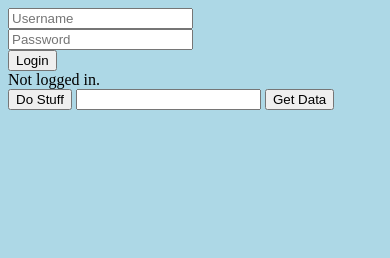
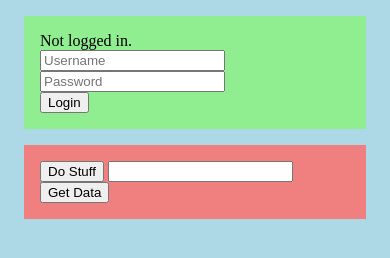
Before and after one commit to johnmigliozzi/simple_fastapi_boilerplate, a plain HTML site: page static/index.html in a window 390 px wide. Drawn offline with Linux system fonts and the light colour scheme; no server answers.

Commit message:
Add logout and make UI responsive to login status

```diff
--- a/static/app.js
+++ b/static/app.js
@@ -7,7 +7,36 @@ async function token(username,password) {
             'Content-Type': 'application/x-www-form-urlencoded'
         },
         body: `&username=${username}&password=${password}`
+    }).then(json => {
+        uiSetLoginStatus();
     });
+}
+
+// Log Out
+async function logout() {
+    fetch('/logout', {
+        method: 'POST'
+    }).then(json => {
+        uiSetLoginStatus();
+    });
+}
+
+async function uiSetLoginStatus(){
+    getJsonApiResponse("http://127.0.0.1:8000/users/me")
+        .then(json => {
+            try {
+                document.getElementById("logged-in-as-user").innerHTML = `Logged in as: ${json["full_name"]}.`
+                document.getElementById("login_form").style.display = "none";
+                document.getElementById("logout_form").style.display = "block";
+            } catch(TypeError) {
+                document.getElementById("logged-in-as-user").innerHTML = `Not logged in.`
+                document.getElementById("login_form").style.display = "block";
+                document.getElementById("logout_form").style.display = "none";
+            } finally {
+                document.getElementById("username_id").value = "";
+                document.getElementById("password_id").value = "";
+            }
+        });
 }
 
 // Accept any URL and return a JS object from a JSON API
@@ -50,3 +79,5 @@ async function getData() {
             }
         })
 }
+
+uiSetLoginStatus();
--- a/static/index.html
+++ b/static/index.html
@@ -10,6 +10,10 @@
         <script src="./app.js"></script>
     </head>
     <body>
+      <section id="login-area">
+
+        <div id="logged-in-as-user"></div>
+
         <form class="login_form" id="login_form">
             <div class="username_div">
               <input type="text" id="username_id" name="username" placeholder="Username"><br>
@@ -18,13 +22,21 @@
               <input type="password" id="password_id" name="password" placeholder="Password">
             </div>
             <div class="btn_div">
-              <input type="button" id="btn_id" value="Login" class="login_btn" onclick="token(document.getElementById('username_id').value,document.getElementById('password_id').value)">
+              <input type="button" id="login-button" value="Login" class="login_btn" onclick="token(document.getElementById('username_id').value,document.getElementById('password_id').value)">
             </div>
-          </form>
-        <div id="logged-in-as-user">Not logged in.</div>
+        </form>
+
+        <form class="logout_form" id="logout_form">
+          <input type="button" id="logout-button" value="Logout" onclick="logout()"></div>
+        </form>
+      </section>
+
+      <main>
         <button onclick="doStuff()">Do Stuff</button>
         <input type="text" id="selected_data_id" />
         <button onclick="getData()">Get Data</button>
         <div id="data_results"></div>
+      </main>
+
     </body>
 </html>
--- a/static/style.css
+++ b/static/style.css
@@ -1,3 +1,15 @@
 body{
     background-color: lightblue;
 }
+
+#login-area{
+    background-color: lightgreen;
+    padding: 1em;
+    margin: 1em;
+}
+
+main{
+    background-color: lightcoral;
+    padding: 1em;
+    margin: 1em;
+}
```
Also changed, not shown: 1 other file.
